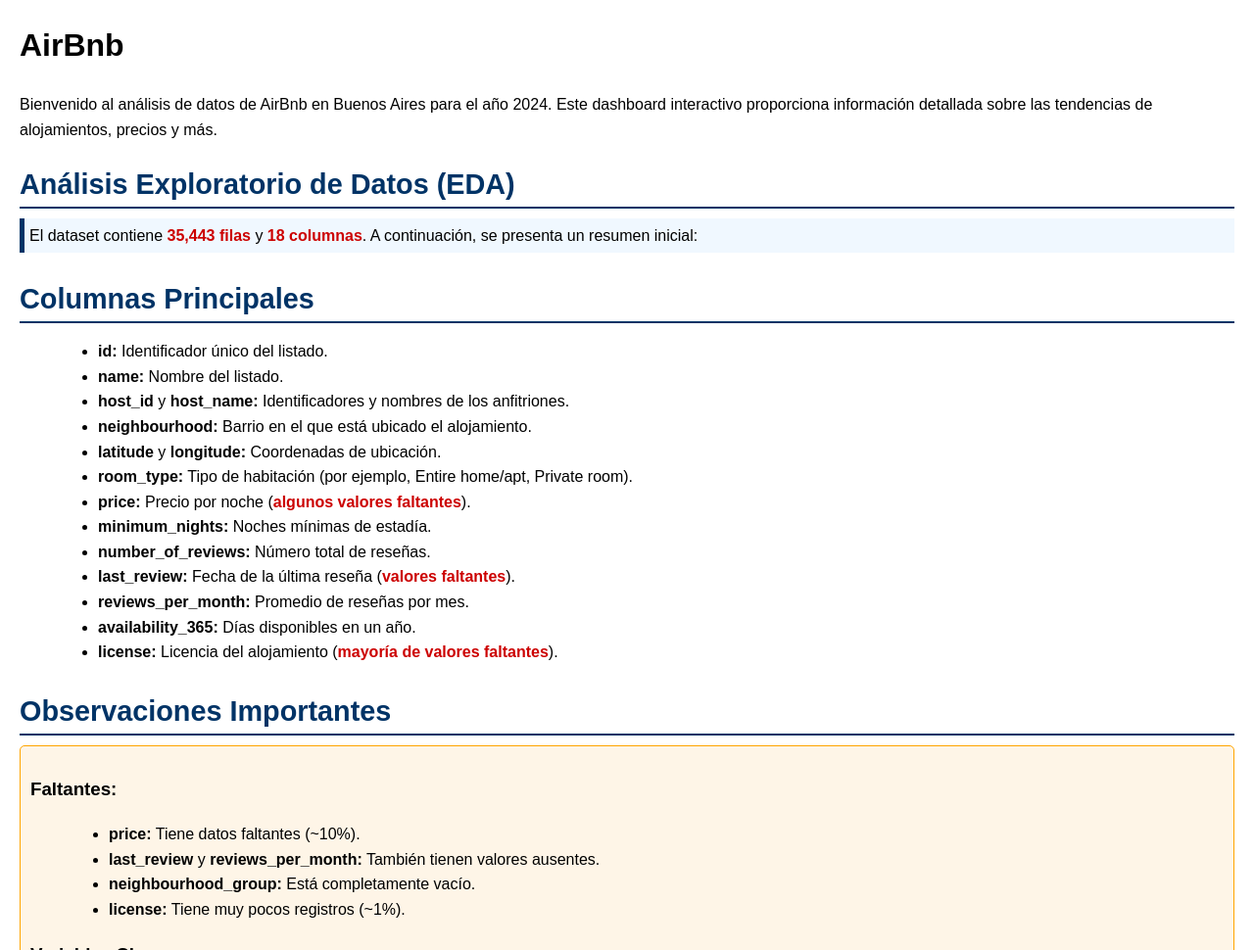
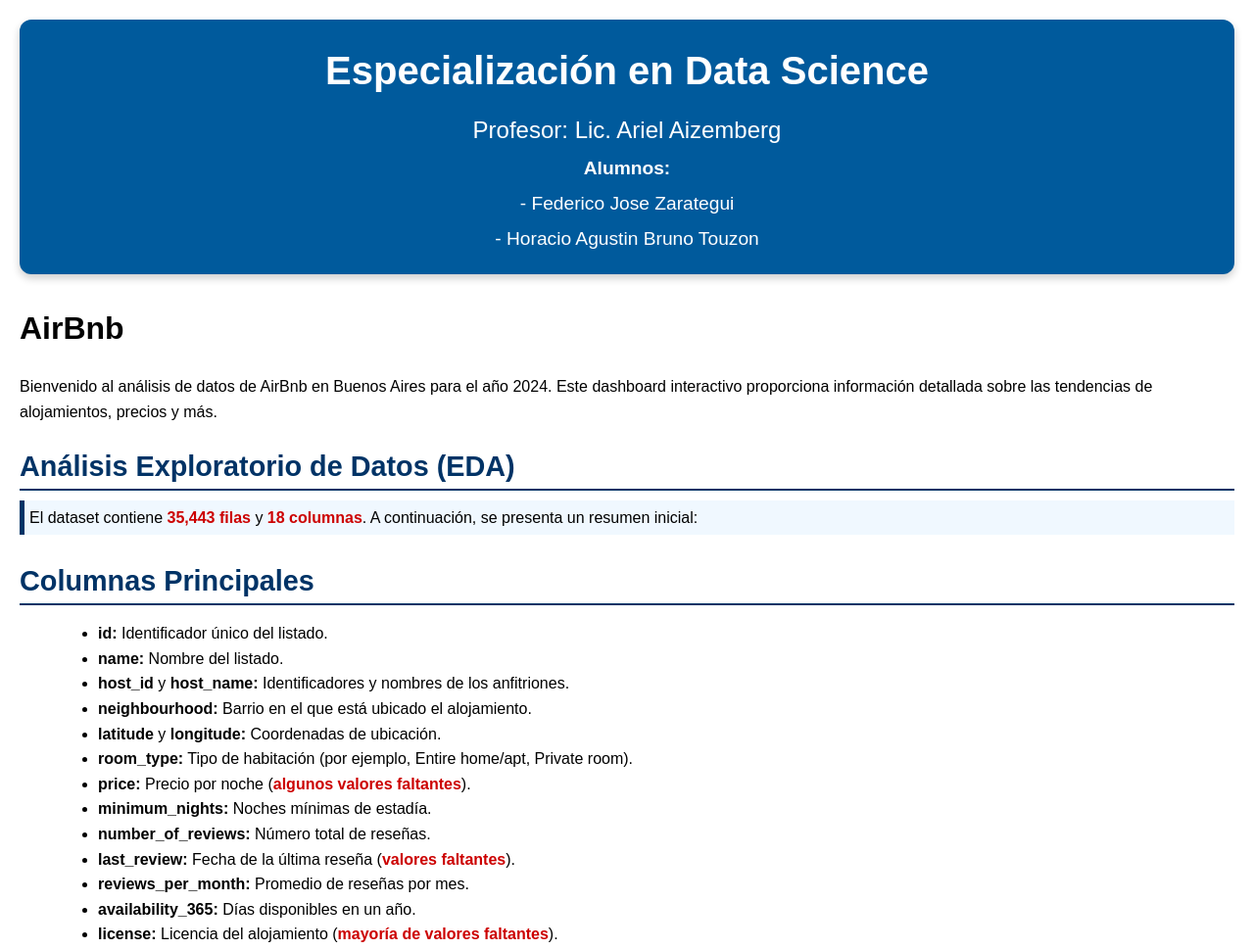
Before and after one commit to HABT-Git/ds.02, a plain HTML site: page index.html in a window 1280 px wide. Shown: the top 970 px of the page at 98% size. Drawn offline with Linux system fonts and the light colour scheme.

Commit message:
Update index.html

```diff
--- a/index.html
+++ b/index.html
@@ -6,6 +6,15 @@
     <title>Listings AirBnb 2024 - Buenos Aires</title>
 </head>
 <body>
+<div class="header">
+    <div class="header-title">Especialización en Data Science</div>
+    <div class="header-subtitle">Profesor: Lic. Ariel Aizemberg</div>
+    <ul class="header-list">
+        <li><b>Alumnos:</b></li>
+        <li>- Federico Jose Zarategui</li>
+        <li>- Horacio Agustin Bruno Touzon</li>
+    </ul>
+</div>
     <h1>AirBnb</h1>
     <p>Bienvenido al análisis de datos de AirBnb en Buenos Aires para el año 2024. Este dashboard interactivo proporciona información detallada sobre las tendencias de alojamientos, precios y más.</p>
     <!DOCTYPE html>
@@ -145,7 +154,38 @@
     font-size: 1.1em;
     color: #005a9c;
 }
+/* Estilo para la cabecera de la página */
+.header {
+    background-color: #005a9c;
+    color: white;
+    padding: 20px;
+    text-align: center;
+    border-radius: 12px;
+    margin-bottom: 30px;
+    box-shadow: 0 4px 8px rgba(0, 0, 0, 0.2);
+}
 
+.header-title {
+    font-size: 2.5em;
+    font-weight: bold;
+    margin-bottom: 10px;
+}
+
+.header-subtitle {
+    font-size: 1.5em;
+    margin-bottom: 5px;
+}
+
+.header-list {
+    list-style-type: none;
+    padding: 0;
+    margin: 0;
+    font-size: 1.2em;
+}
+
+.header-list li {
+    margin-top: 5px;
+}
 
     </style>
 </head>
```
